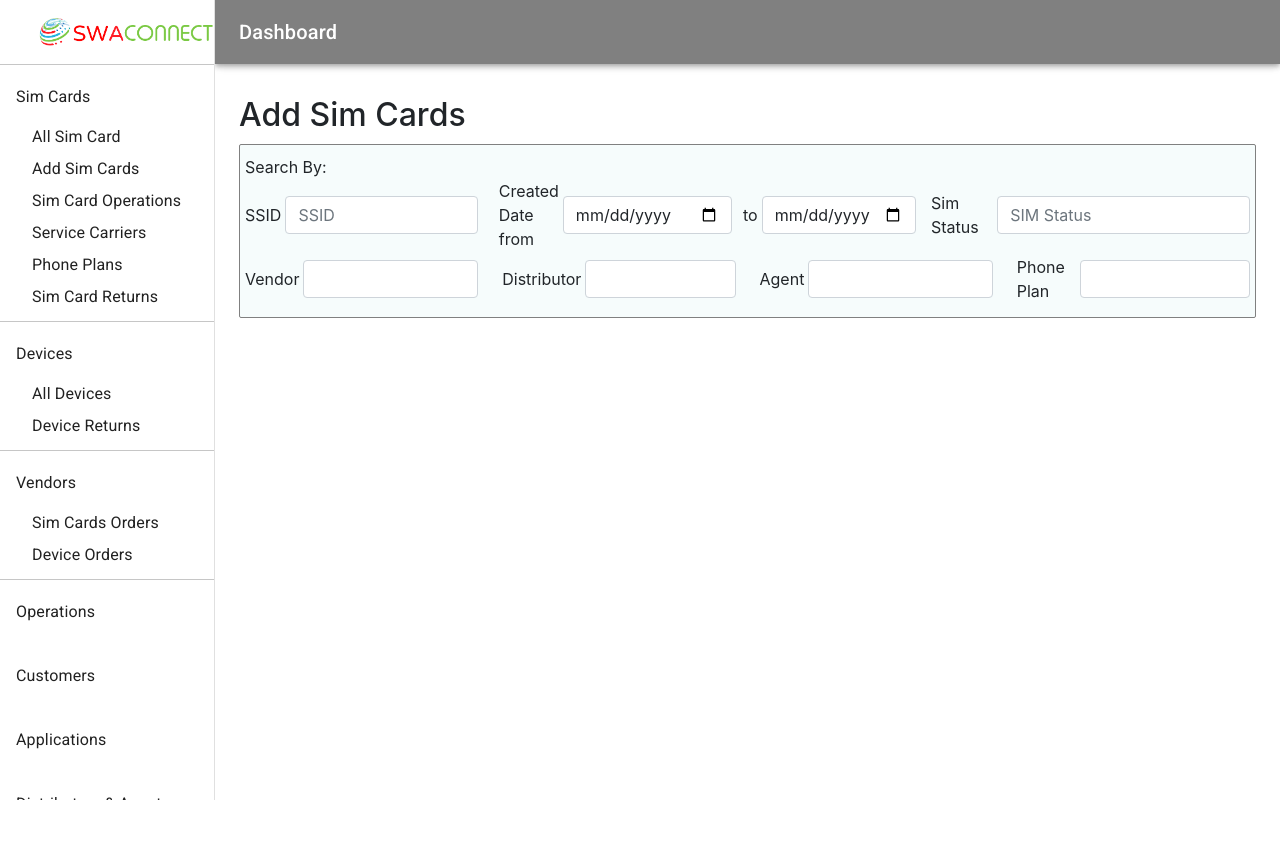
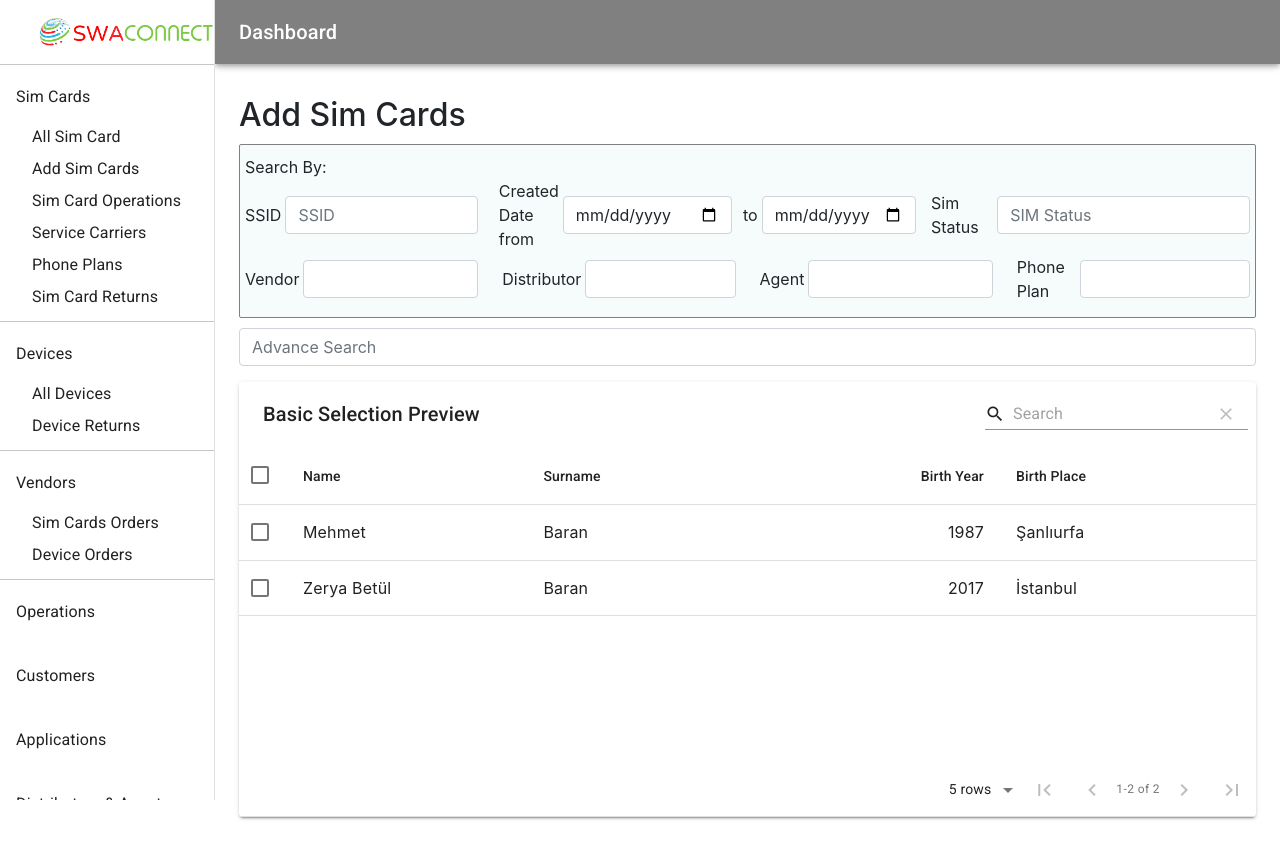
Before and after one commit to hasan75/web-admin-react, a React (Create React App) app: page /dashboard/addSimCards in a window 1280 px wide. Before the commit the page ends 800 px from the top, so only its background shows below. Built offline with nearby package versions, Linux system fonts and the light colour scheme.

Commit message:
table added

```diff
--- a/package.json
+++ b/package.json
@@ -5,11 +5,17 @@
   "dependencies": {
     "@emotion/react": "^11.8.2",
     "@emotion/styled": "^11.8.1",
+    "@material-ui/core": "^4.12.4",
+    "@material-ui/icons": "^4.11.3",
     "@mui/icons-material": "^5.5.1",
+    "@mui/lab": "^5.0.0-alpha.76",
     "@mui/material": "^5.5.3",
+    "@mui/styles": "^5.6.0",
     "@testing-library/jest-dom": "^5.16.4",
     "@testing-library/react": "^12.1.4",
     "@testing-library/user-event": "^13.5.0",
+    "material-table": "^1.69.3",
+    "mui-datatables": "^3.8.5",
     "react": "^18.0.0",
     "react-dom": "^18.0.0",
     "react-router-dom": "^5.3.0",
--- a/src/components/AddSimCard/AddSimCard.js
+++ b/src/components/AddSimCard/AddSimCard.js
@@ -1,4 +1,5 @@
 import React from 'react';
+import MaterialTable from 'material-table';
 import addSimStyles from './AddSimCard.module.css';
 
 const AddSimCard = () => {
@@ -55,7 +56,6 @@ const AddSimCard = () => {
             />
           </div>
         </div>
-
         <div class='form-row row my-1'>
           <div class='form-group d-flex flex-row justify-content-center align-items-center col-md-3'>
             <label className='me-1' for='vendor'>
@@ -83,6 +83,45 @@ const AddSimCard = () => {
           </div>
         </div>
       </div>
+      <div className={`${addSimStyles.singleInput}`}>
+        <input
+          type='text'
+          className='form-control'
+          placeholder='Advance Search'
+        />
+      </div>
+      <div className='mui-table my-3'>
+        <MaterialTable
+          title='Basic Selection Preview'
+          columns={[
+            { title: 'Name', field: 'name' },
+            { title: 'Surname', field: 'surname' },
+            { title: 'Birth Year', field: 'birthYear', type: 'numeric' },
+            {
+              title: 'Birth Place',
+              field: 'birthCity',
+              lookup: { 34: 'İstanbul', 63: 'Şanlıurfa' },
+            },
+          ]}
+          data={[
+            {
+              name: 'Mehmet',
+              surname: 'Baran',
+              birthYear: 1987,
+              birthCity: 63,
+            },
+            {
+              name: 'Zerya Betül',
+              surname: 'Baran',
+              birthYear: 2017,
+              birthCity: 34,
+            },
+          ]}
+          options={{
+            selection: true,
+          }}
+        />
+      </div>
     </section>
   );
 };
```
Also changed, not shown: 1 other file (tests, documents, lock files or other folders).
